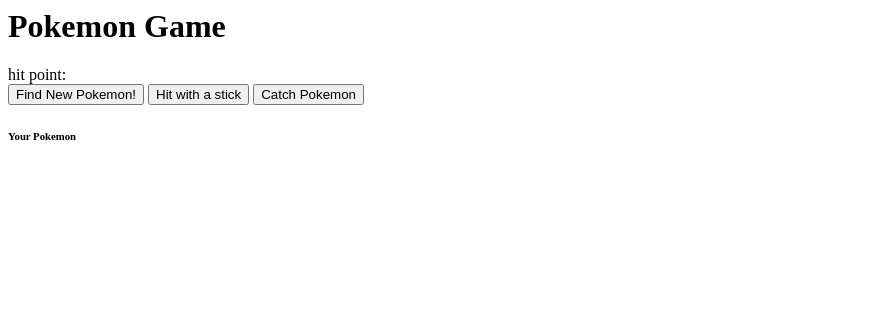
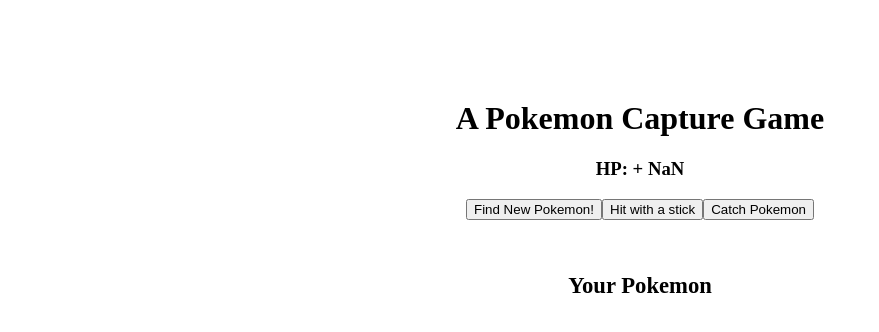
Before and after one commit to tonsojun/pokemon_game, a plain HTML site: page index.html in a window 1280 px wide. Both pictures are taken after a click on the button "Hit with a stick". Shown: the whole page, without its empty margins (0-879 px from the left). Drawn offline with Linux system fonts and the light colour scheme; no server answers.

Commit message:
fixed drawPokemon method, added styling.

```diff
--- a/index.css
+++ b/index.css
@@ -0,0 +1,36 @@
+* {
+  box-sizing: border-box;
+}
+
+h1 {
+  text-align: center;
+  margin-top: 100px;
+}
+
+#name {
+  text-align: center;
+  font-size: .9cm;
+}
+
+#sprite {
+  text-align: center;
+}
+
+#hp {
+  text-align: center;
+}
+
+.button-container {
+  display: flex;
+  justify-content: center;
+}
+
+h6 {
+  text-align: center;
+  font-size: .6cm;
+}
+
+#yourPokemon {
+  display: flex;
+  justify-content: center;
+}
--- a/index.html
+++ b/index.html
@@ -3,34 +3,38 @@
     <link rel="stylesheet" href="index.css">
   </head>
   <body>
-    <h1>Pokemon Game</h1>
+    <h1>A Pokemon Capture Game</h1>
 
     <div id="name"></div>
     <div id="sprite"></div>
     <div id="hp">hit point: </div>
-    <button onClick="newPokemon()">Find New Pokemon!</button>
-    <button onClick="hit()">Hit with a stick</button>
-    <button onClick="catchPokemon()">Catch Pokemon</button>
+    <div class="button-container">
+      <button class="button" onClick="newPokemon()">Find New Pokemon!</button>
+      <button class="button" onClick="hit()">Hit with a stick</button>
+      <button class="button" onClick="catchPokemon()">Catch Pokemon</button>
+    </div>
 
     <h6>Your Pokemon</h6>
     <div id="yourPokemon"></div>
 
     <script>
-      const pokemon = {};
-      const yourPokemon = [];
+      let pokemon = {};
+      let yourPokemon = [];
 
       const hit = () => {
         pokemon.hp = pokemon.hp - Math.floor(Math.random() * 50)
         console.log('pokemon is ', pokemon)
         console.log('pokemon.hp is ', pokemon.hp)
-        document.getElementById("hp").innnerHTML = `"<h3>HP: " + ${pokemon.hp}`
+        document.getElementById("hp").innerHTML = `<h3>HP:  + ${pokemon.hp}`
       }
 
       const drawYourPokemon = () => {
+        console.log("inside drawYourPokemon")
         let newHtml = "";
         for (var i = 0; i < yourPokemon.length; i++) {
-          newHtml += `<img src="${yourPokemon[i]}"`
+          newHtml += `<img src="${yourPokemon[i]}">`
         }
+        console.log("newHtml is ", newHtml)
         document.getElementById("yourPokemon").innerHTML = newHtml
       }
 
```
